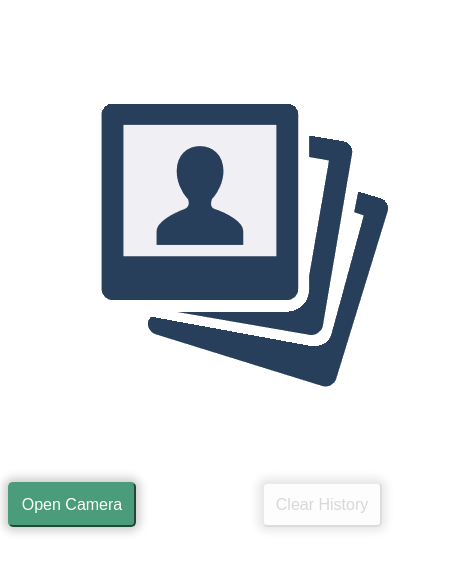
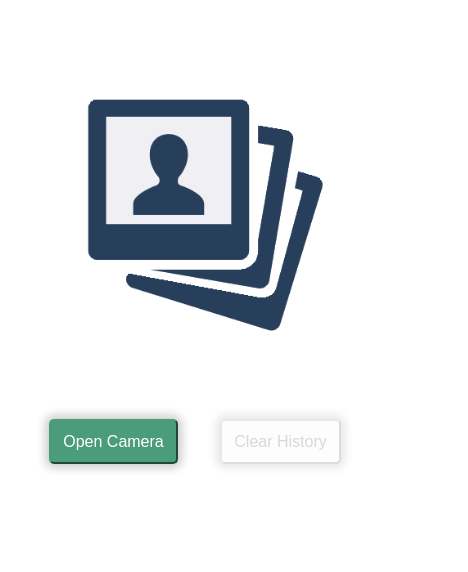
Before and after one commit to Stoikiy/webCamVue, a Vue app: page / in a window 390 px wide. Shown: the top 572 px of the page, 468 px wide, since content can reach past the window. Built offline with nearby package versions, Linux system fonts and the light colour scheme.

Commit message:
midle mobile styles

```diff
--- a/src/components/ButtonsHandler.vue
+++ b/src/components/ButtonsHandler.vue
@@ -97,4 +97,11 @@
     pointer-events: none;
     opacity: 0.5;
 }
+
+
+@media screen and (max-width: 425px) {
+    .button-handler-container {
+        width: 100%;
+    }
+}
 </style>
--- a/src/components/WebCam.vue
+++ b/src/components/WebCam.vue
@@ -105,4 +105,26 @@
     #canvas {
         display: none;
     }
+
+
+    @media screen and (max-width: 425px) {
+
+        .webcam-header {
+            display: contents;
+        }
+
+        .webcam-header , img {
+            width: 360px;
+        }
+
+        .webcam-header , video {
+            width: 320px;
+            height: 240px;
+        }
+
+        .face-line {
+            transform: translate(-50%, 50%);
+            width: 250px;
+        }
+    }
 </style>
```
